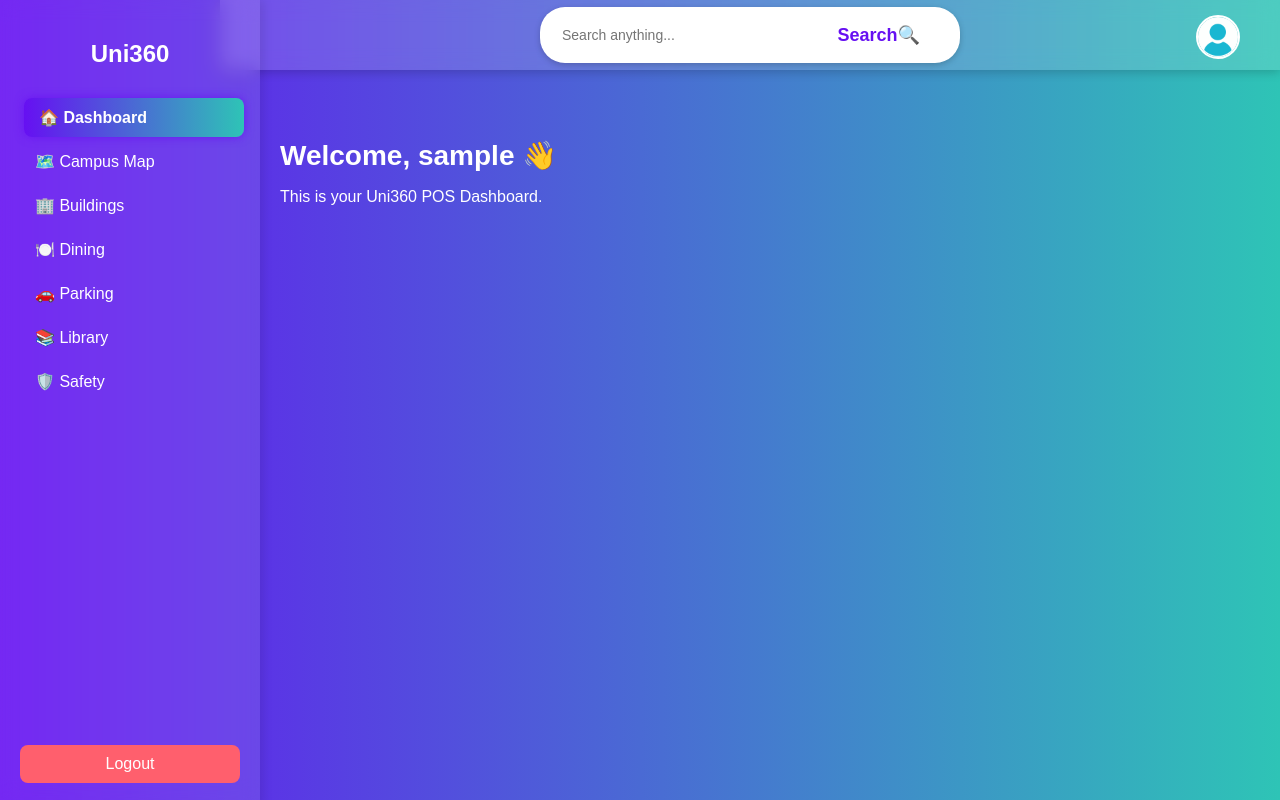
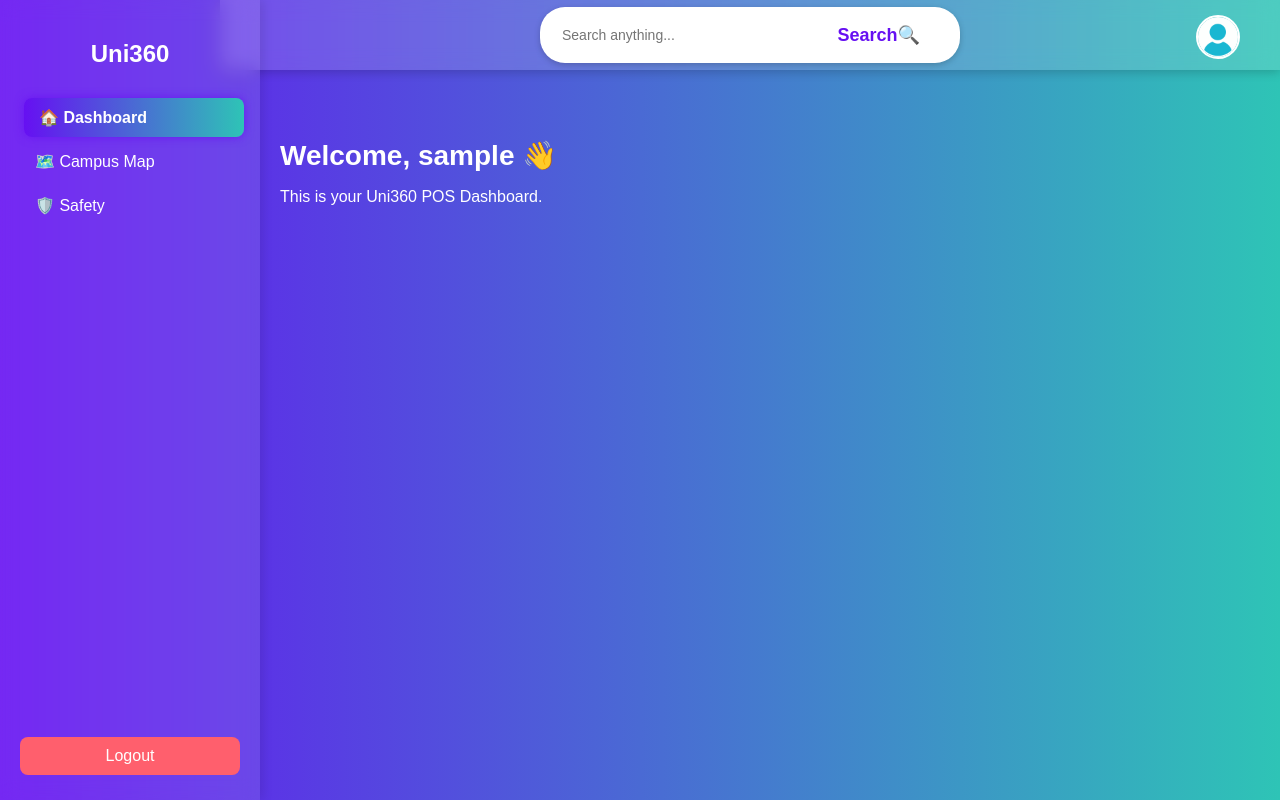
Before and after one commit to S4ksy/CSIT327_G08_Uni360, a Django app: page /dashboard/ in a window 1280 px wide. Run offline with Django 5.2, Linux system fonts and the light colour scheme; the visitor is signed in with stand-in values (Sample User, id 1).

Commit message:
Updated dashboard and views for deployment

```diff
--- a/core/pos/templates/pos/dashboard.html
+++ b/core/pos/templates/pos/dashboard.html
@@ -30,7 +30,7 @@
     /* Sidebar */
     .sidebar {
       width: 220px;
-      height: 96vh;
+      height: 95vh;
       background: rgba(255,255,255,0.1);
       backdrop-filter: blur(10px);
       padding: 20px;
@@ -163,10 +163,6 @@
       <h2>Uni360</h2>
       <a href="#" class="active">🏠 Dashboard</a>
       <a href="#">🗺️ Campus Map</a>
-      <a href="#">🏢 Buildings</a>
-      <a href="#">🍽️ Dining</a>
-      <a href="#">🚗 Parking</a>
-      <a href="#">📚 Library</a>
       <a href="#">🛡️ Safety</a>
     </div>
     <a href="{% url 'logout' %}" class="logout">Logout</a>
--- a/core/pos/views.py
+++ b/core/pos/views.py
@@ -45,6 +45,10 @@ def signup_view(request):
             error = 'Invalid Student ID format. Use 23-6555-528'
         elif not full_name or not password:
             error = 'All fields are required.'
+        elif User.objects.filter(username=student_id).exists():
+            error = 'This Student ID is already registered.'
+        elif User.objects.filter(email=student_email).exists():
+            error = 'This email is already registered.'
 
         if error:
             return render(request, 'pos/signup.html', {'error': error})
@@ -78,7 +82,7 @@ def profile_view(request):
 
 def logout_view(request):
     logout(request)
-    return redirect('login')
+    return redirect('home')
 
 
 # -----------------------------
```
